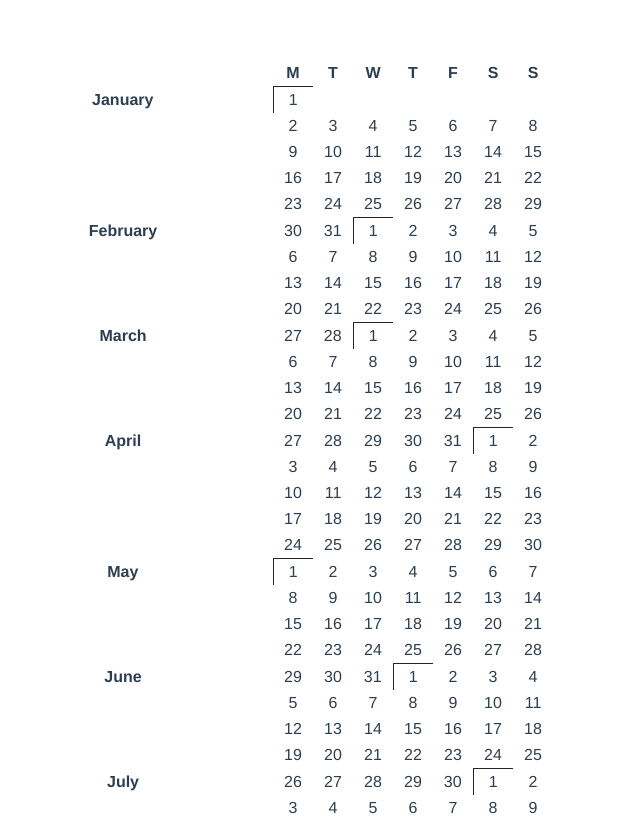
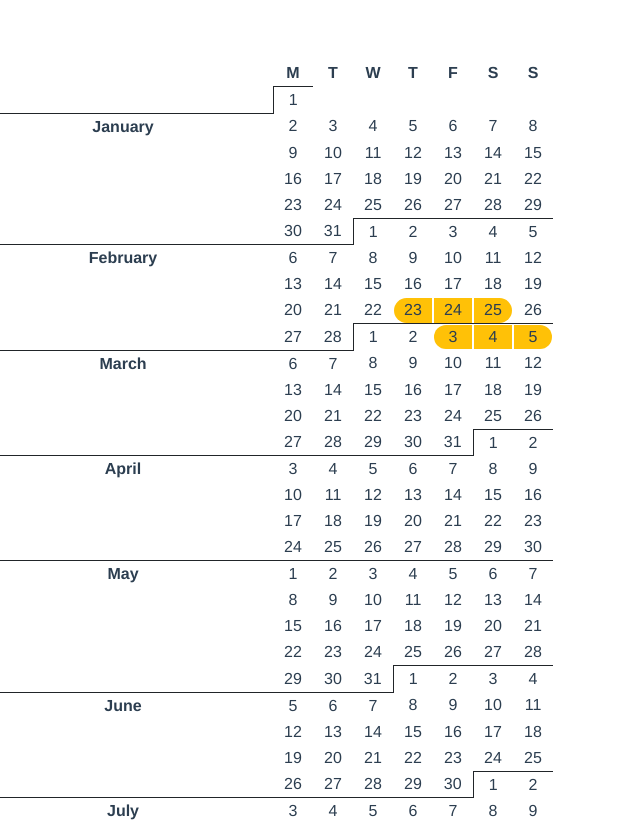
Before and after one commit to danken00/annualcal, a Vue app: page / in a window 1280 px wide. Shown: the top 822 px of the page, without its empty margins (27-667 px from the left). Built offline with nearby package versions, Linux system fonts and the light colour scheme.

Commit message:
Printing borders correctly, showing first events

```diff
--- a/package.json
+++ b/package.json
@@ -20,7 +20,9 @@
     "@vue/compiler-sfc": "^3.0.0",
     "babel-eslint": "^10.1.0",
     "eslint": "^6.7.2",
-    "eslint-plugin-vue": "^7.0.0"
+    "eslint-plugin-vue": "^7.0.0",
+    "node-sass": "^8.0.0",
+    "sass-loader": "^10.4.1"
   },
   "eslintConfig": {
     "root": true,
--- a/src/components/HelloWorld.vue
+++ b/src/components/HelloWorld.vue
@@ -12,11 +12,11 @@
       <th class="dayNumber text-center">S</th>
     </tr>
     <tr v-for="(week, index) in weeks" :key="index">
-      <th>
-        {{ week.monthName }}
+      <th :class="getWeekBorders(week)">
+        {{ week.firstFullWeekOfMonth ? week.monthName : '' }}
       </th>
       <template v-for="day in week.weekData" :key="day">
-        <td :class="{'border-top': day.borderTop, 'border-start': day.borderStart, 'border-dark': true}">
+        <td :class="getDayBorders(day, week, events)">
           {{ day.dateObject.format('D') }}
         </td>
       </template>
@@ -28,17 +28,58 @@
 <script>
 import dayjs from 'dayjs'
 
+var isBetween = require('dayjs/plugin/isBetween')
+dayjs.extend(isBetween)
+
 export default {
   name: 'HelloWorld',
   data() {
     return {
-      weeks: {}
+      weeks: {},
+      events: [{
+        'name': 'Preseason testing (Bahrain)',
+        'startDate': dayjs('2023-02-23'),
+        'endDate': dayjs('2023-02-25')
+      }, {
+        'name': 'Bahrain',
+        'startDate': dayjs('2023-03-03'),
+        'endDate': dayjs('2023-03-05')
+      }]
     }
   },
   created() {
     this.generateCalendar()
   },
   methods: {
+    getWeekBorders(week) {
+      const borderTop = week.firstFullWeekOfMonth;
+      return ['border-dark', borderTop ? 'border-top' : null]
+    },
+    getDayBorders(day, week, events) {
+      const borderStart = day.dateObject.date() == 1 && day.dateObject.day() != 1;
+      const borderTop = week.monthChangeWeek && day.dateObject.date() <= 7;
+      const borderBottom = week.monthChangeWeek && day.dateObject.date() >= 20;
+      let shouldHighlight = false;
+      let shouldHighlightStart = false;
+      let shouldHighlightEnd = false;
+
+      events.forEach((calendarEvent) => {
+        if (day.dateObject.isBetween(calendarEvent.startDate, calendarEvent.endDate, 'day', '[]')) {
+          shouldHighlight = true;
+
+          if (day.dateObject.isSame(calendarEvent.startDate, 'day')) {
+            shouldHighlightStart = true;
+          }
+          if (day.dateObject.isSame(calendarEvent.endDate, 'day')) {
+            shouldHighlightEnd = true;
+          }
+        }
+      });
+
+      return ['border-dark', borderTop ? 'border-top' : null, shouldHighlight ? 'highlight' : null,
+        shouldHighlightStart ? 'highlight-start' : null, shouldHighlightEnd ? 'highlight-end' : null,
+        borderBottom ? 'border-bottom' : null, borderStart ? 'border-start' : null]
+    },
     generateCalendar(year) {
       let targetYear = year != null ? year : dayjs().year()
       let currentDay = dayjs(targetYear + '-01-01')
@@ -46,24 +87,33 @@ export default {
       let previousMonth = -1
       let currentWeek = []
       let weekCounter = 1;
+      let firstFullWeekOfMonth = false;
 
       while (currentDay <= lastDayOfYear) {
-        let borderTop = currentDay.date() == 1
-        let borderStart = currentDay.date() == 1
-
         let dayObject = {
-          'dateObject': currentDay, 'monthDayNumber': currentDay.format('D'), 'borderTop': borderTop,
-          'borderStart': borderStart
+          'dateObject': currentDay, 'monthDayNumber': currentDay.format('D')
         }
 
         currentWeek.push(dayObject)
+
+        if (currentDay.date() == 7) {
+          firstFullWeekOfMonth = true;
+        }
 
         // If Sunday, bump the week
         if (currentDay.day() == 0) {
           let monthChange = previousMonth != currentDay.month()
 
           this.weeks[weekCounter] = {
-            weekData: currentWeek, monthName: monthChange ? currentDay.format('MMMM') : null
+            weekData: currentWeek,
+            monthName: currentDay.format('MMMM'),
+            monthChangeWeek: monthChange,
+            firstFullWeekOfMonth: firstFullWeekOfMonth
+          }
+
+          // Reset the tracker for first full week of month
+          if (firstFullWeekOfMonth) {
+            firstFullWeekOfMonth = false;
           }
 
           previousMonth = currentDay.month()
@@ -75,17 +125,12 @@ export default {
       }
     }
   },
-  computed: {
-    getBorders() {
-      console.log(this)
-      return this.borderTop ? 'border-top' : '';
-    }
-  }
+  computed: {}
 }
 </script>
 
 <!-- Add "scoped" attribute to limit CSS to this component only -->
-<style scoped>
+<style scoped lang="scss">
 .monthName {
   width: 300px;
   text-align: left;
@@ -94,4 +139,24 @@ export default {
 .dayNumber {
   width: 40px;
 }
+
+.highlight {
+  /*display: inline;*/
+  /*padding: .25em 0;*/
+  background: #FFC107;
+  /*color: #ffffff;*/
+  /*box-shadow: .5em 0 0 #FFC107, -.5em 0 0 #FFC107;*/
+
+  background-clip: content-box;
+
+  &.highlight-start {
+    border-start-start-radius: 15px;
+    border-end-start-radius: 15px;
+  }
+
+  &.highlight-end {
+    border-start-end-radius: 15px;
+    border-end-end-radius: 15px;
+  }
+}
 </style>
```
Also changed, not shown: 1 other file (tests, documents, lock files or other folders).
